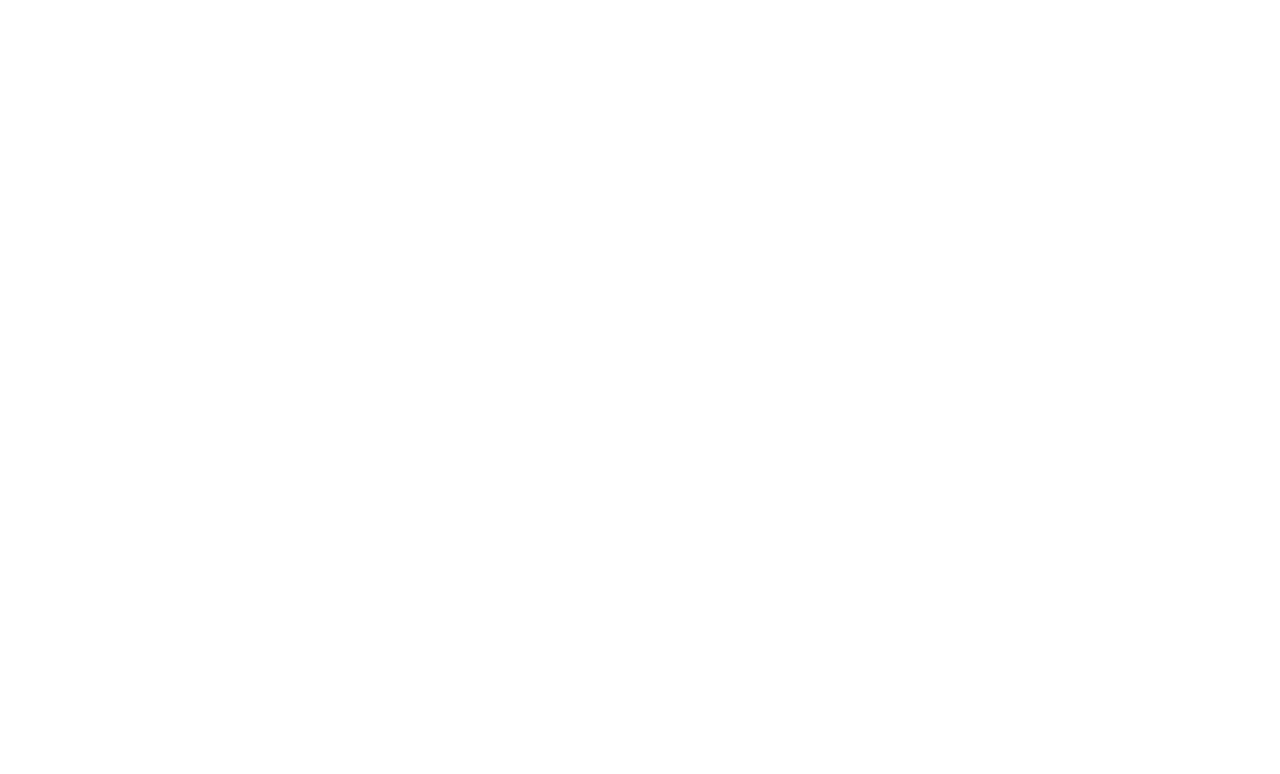
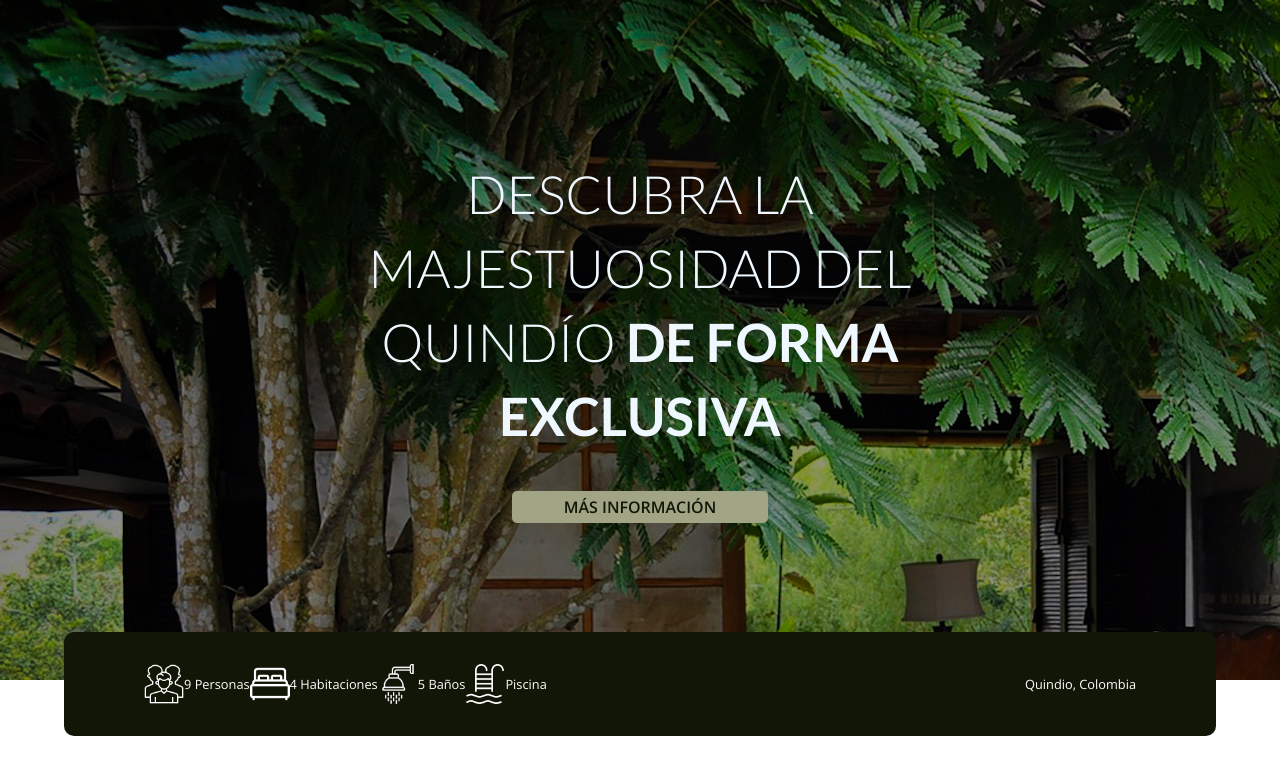
Before and after one commit to AndresFDaza/caniaBrava, a website: page index.html in a window 1280 px wide. Drawn offline with nearby package versions, Linux system fonts and the light colour scheme.

Commit message:
insert first design header

```diff
--- a/index.html
+++ b/index.html
@@ -6,10 +6,49 @@
   <meta http-equiv="X-UA-Compatible" content="IE=edge">
   <meta name="viewport" content="width=device-width, initial-scale=1.0">
   <title>Hacienda Cania Brava</title>
+  <link rel="stylesheet" href="./src/styles/style.css">
+
+  <link rel="preconnect" href="https://fonts.googleapis.com">
+  <link rel="preconnect" href="https://fonts.gstatic.com" crossorigin>
+  <link href="https://fonts.googleapis.com/css2?family=Lato:wght@300;700&family=Open+Sans:wght@400;600&display=swap"
+    rel="stylesheet">
+
 </head>
 
 <body>
 
+  <header>
+    <div class="header__filter-opacity">
+      <div class="header__title">
+        DESCUBRA LA MAJESTUOSIDAD DEL QUINDÍO <span>DE FORMA EXCLUSIVA</span>
+      </div>
+      <a class="header__button">MÁS INFORMACIÓN</a>
+      <div class="header__info-container">
+        <div class="header__info-tags">
+          <div class="info-tag">
+            <img src="./src/assets/icons/people.png" alt="icons/people">
+            <p>9 Personas</p>
+          </div>
+          <div class="info-tag">
+            <img src="./src/assets/icons/double-bed.png" alt="icons/double-bed">
+            <p>4 Habitaciones</p>
+          </div>
+          <div class="info-tag">
+            <img src="./src/assets/icons/shower.png" alt="icons/shower">
+            <p>5 Baños</p>
+          </div>
+          <div class="info-tag">
+            <img src="./src/assets/icons/swimming-pool.png" alt="icons/swimming-pool">
+            <p>Piscina</p>
+          </div>
+        </div>
+        <div>
+          Quindio, Colombia
+        </div>
+      </div>
+    </div>
+  </header>
+
 </body>
 
 </html>
--- a/src/styles/style.css
+++ b/src/styles/style.css
@@ -0,0 +1,112 @@
+/*
+
+
+    Posicionamiento --> static, absolute, relative, fixed
+    Modelo de caja (Box model) --> margin, border, padding, content
+    Tipografía --> tipos, tamaños de fuente, etc
+    Estilos visuales --> box-shadow, border-radius, gradient, etc
+    Otros --> reglas CSS y más
+
+
+*/
+
+* {
+  box-sizing: border-box;
+  margin: 0;
+  padding: 0;
+}
+
+:root {
+  --color-dark-green : rgb(18, 22, 7);
+  --color-light-green : rgb(161, 164, 133);
+  --color-medium-green : rgb(115, 118, 91);
+
+  --title-font-family : 'Lato', sans-serif; /* 300 and 700*/
+  --body-font-family : 'Open Sans', sans-serif; /* 400 and 600*/
+}
+
+body {
+  font-family: var(--body-font-family);
+  color: #333;
+  font-size: 62.5%;
+  line-height: 1.6em;
+  margin: 0;
+}
+
+header {
+  width: 100%;
+  height: 85vh;
+  background-image: url(../assets/images/header-banner.jpg);
+}
+
+.header__filter-opacity {
+  width: 100%;
+  height: 100%;
+  background-color: rgba(0, 0, 0, 0.40);
+  display: flex;
+  flex-direction: column;
+  justify-content: center;
+  align-items: center;
+}
+
+.header__title{
+  text-align: center;
+  width: fit-content;
+  color: aliceblue;
+  font-size: 3.3rem;
+  padding: 0 20%;
+  line-height: 1.4em;
+  font-family: var(--title-font-family);
+  font-weight: 300;
+  margin-bottom: 1.2rem;
+}
+
+.header__title > span{
+  font-weight: bold;
+}
+
+.header__button{
+  text-align: center;
+  color: var(--color-medium-green);
+  padding: .5em;
+  border-radius: 5px;
+  width: 20%;
+  font-weight: bold;
+  color: var(--color-dark-green);
+  background: var(--color-light-green);
+  font-size: 1rem;
+  cursor: pointer;
+  margin-top: 1.2rem;
+}
+
+.header__info-container{
+  font-size: .8rem;
+  display: flex;
+  background: aliceblue;
+  justify-content: space-between;
+  align-items: center;
+  width: 90%;
+  justify-content: space-between;
+  padding: 2rem 5rem;
+  position: sticky;
+  background: var(--color-dark-green);
+  color: white;
+  border-radius: 10px;
+  position: absolute;
+  top: 79%;
+}
+
+.header__info-tags{
+  display: flex;
+  align-items: center;
+}
+
+.info-tag{
+  display: flex;
+  align-items: center;
+}
+
+img{
+  width: 40px;
+  height: 40px;
+}
```
Also changed, not shown: src/icons/shower.png (deleted), src/icons/swimming-pool.png (deleted), src/images/header-banner.jpg (deleted).
